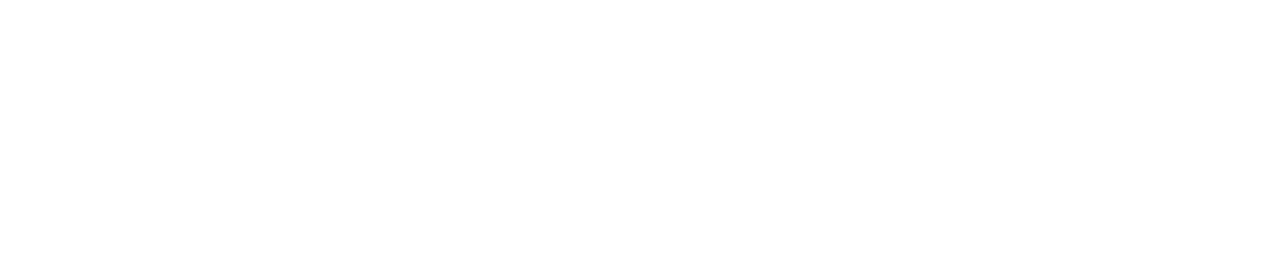
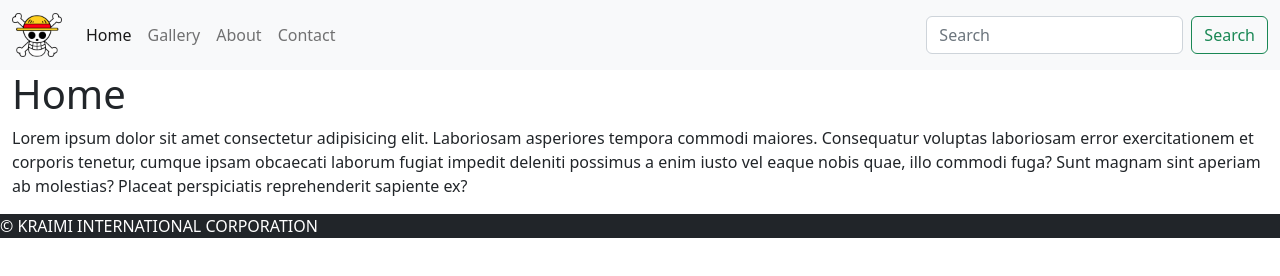
Before and after one commit to EliesK69/Projavect, a plain HTML site: page index.html in a window 1280 px wide. Drawn offline with nearby package versions, Linux system fonts and the light colour scheme.

Commit message:
Premiere ébauche

```diff
--- a/css/style.css
+++ b/css/style.css
@@ -0,0 +1,3 @@
+.logo{
+    width: 50px;
+}
--- a/index.html
+++ b/index.html
@@ -4,9 +4,49 @@
     <meta charset="UTF-8">
     <meta http-equiv="X-UA-Compatible" content="IE=edge">
     <meta name="viewport" content="width=device-width, initial-scale=1.0">
-    <title>Document</title>
+    <title>Projavect</title>
+    <link href="https://cdn.jsdelivr.net/npm/bootstrap@5.2.3/dist/css/bootstrap.min.css" rel="stylesheet" integrity="sha384-rbsA2VBKQhggwzxH7pPCaAqO46MgnOM80zW1RWuH61DGLwZJEdK2Kadq2F9CUG65" crossorigin="anonymous">
+    <link rel="stylesheet" href="css/style.css">
 </head>
 <body>
+    <nav class="navbar navbar-expand-lg bg-light">
+        <div class="container-fluid">
+          <a class="navbar-brand" href="index.html">
+            <img class="logo" src="img/mugiwara-logo-303FD55C54-seeklogo.com.png" alt="Mugiwaraa"></a>
+          <button class="navbar-toggler" type="button" data-bs-toggle="collapse" data-bs-target="#navbarSupportedContent" aria-controls="navbarSupportedContent" aria-expanded="false" aria-label="Toggle navigation">
+            <span class="navbar-toggler-icon"></span>
+          </button>
+          <div class="collapse navbar-collapse" id="navbarSupportedContent">
+            <ul class="navbar-nav me-auto mb-2 mb-lg-0">
+              <li class="nav-item">
+                <a class="nav-link active" aria-current="page" href="#">Home</a>
+              </li>
+              <li class="nav-item">
+                <a class="nav-link" href="#">Gallery</a>
+              </li>
+              <li class="nav-item">
+                <a class="nav-link" href="#">About</a>
+              </li>
+              <li class="nav-item">
+                <a class="nav-link" href="#">Contact</a>
+              </li>
+            </ul>
+            <form class="d-flex" role="search">
+              <input class="form-control me-2" type="search" placeholder="Search" aria-label="Search">
+              <button class="btn btn-outline-success" type="submit">Search</button>
+            </form>
+          </div>
+        </div>
+      </nav>
+
+    <div class="container-fluid">
+        <h1>Home</h1>
+        <p>Lorem ipsum dolor sit amet consectetur adipisicing elit. Laboriosam asperiores tempora commodi maiores. Consequatur voluptas laboriosam error exercitationem et corporis tenetur, cumque ipsam obcaecati laborum fugiat impedit deleniti possimus a enim iusto vel eaque nobis quae, illo commodi fuga? Sunt magnam sint aperiam ab molestias? Placeat perspiciatis reprehenderit sapiente ex?</p>
+    </div>
+    <footer class="bg-dark text-white">
+        &copy; KRAIMI INTERNATIONAL CORPORATION
+    </footer>
+    <script src="https://cdn.jsdelivr.net/npm/bootstrap@5.2.3/dist/js/bootstrap.bundle.min.js" integrity="sha384-kenU1KFdBIe4zVF0s0G1M5b4hcpxyD9F7jL+jjXkk+Q2h455rYXK/7HAuoJl+0I4" crossorigin="anonymous"></script>
 
 </body>
 </html>
```
Also changed, not shown: img/mugiwara-logo-303FD55C54-seeklogo.com.png (added), img/mugiwara.svg (added), 2 other files.
